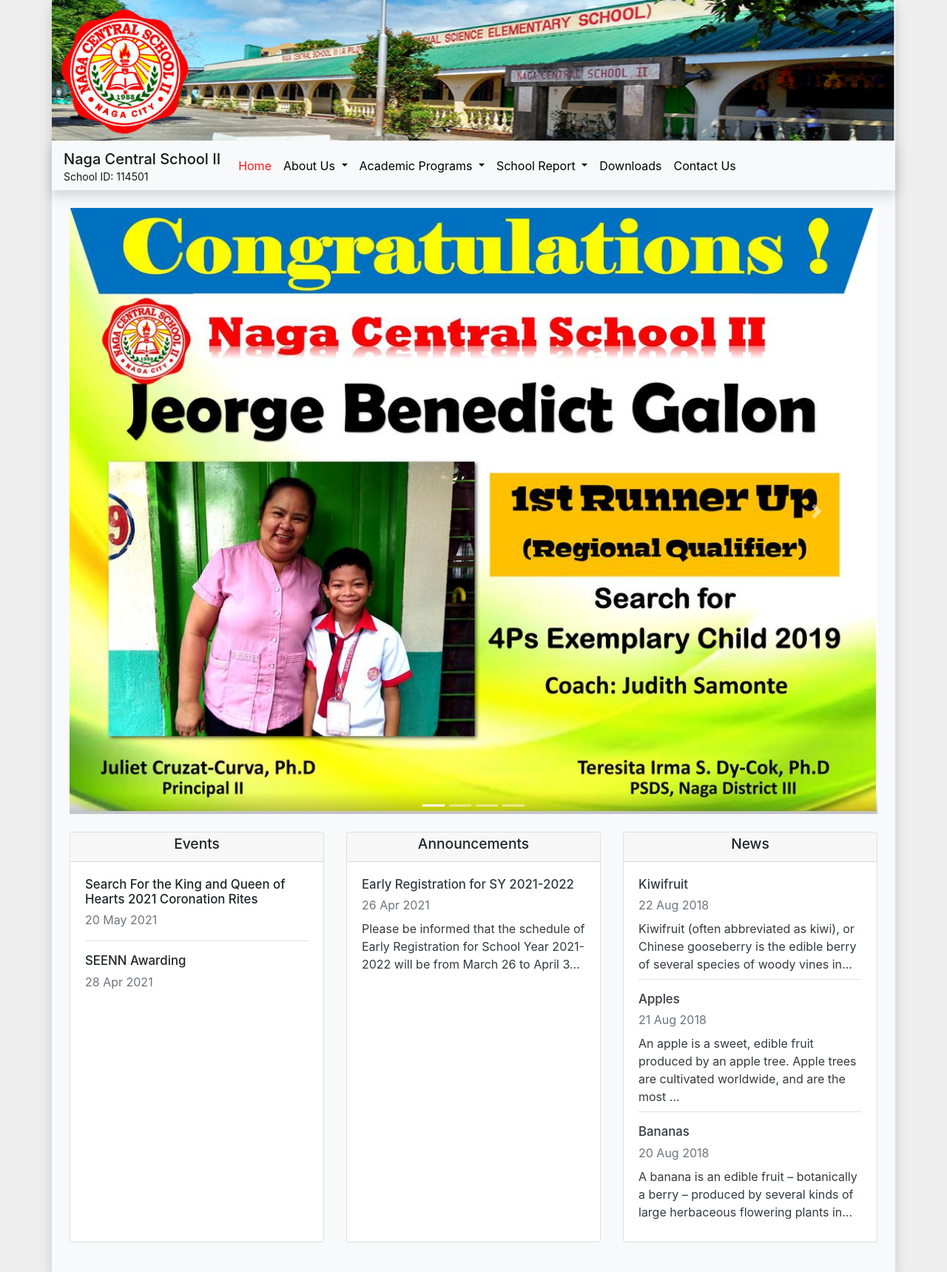
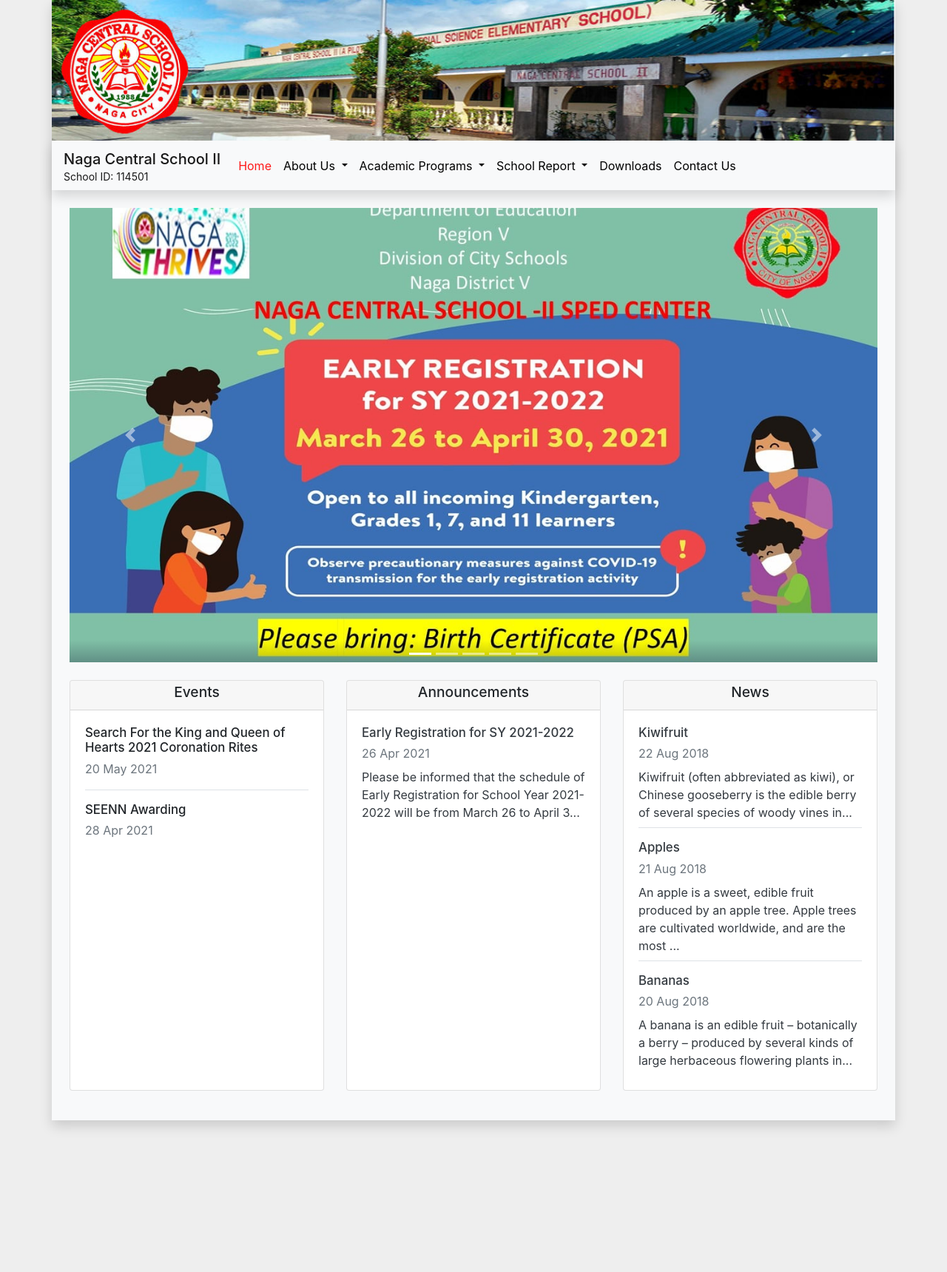
Before and after one commit to nagacentralschool2/nagacentralschool2.github.io, a Jekyll site: the page built from index.html, in a window 1280 px wide. Shown: the whole page at 74% size. Built offline with Jekyll 4.4.1, drawn with Linux system fonts in a browser that asks for light colours.

Commit message:
fix: forgot to update carousel for "eary reg"

```diff
--- a/_data/carousel.yml
+++ b/_data/carousel.yml
@@ -1,3 +1,4 @@
+- img: EarlyReg2021.jpg
 - img: 4PsExemplaryChild_1stRunnerUp2019.jpg
   title:
   text:
```
